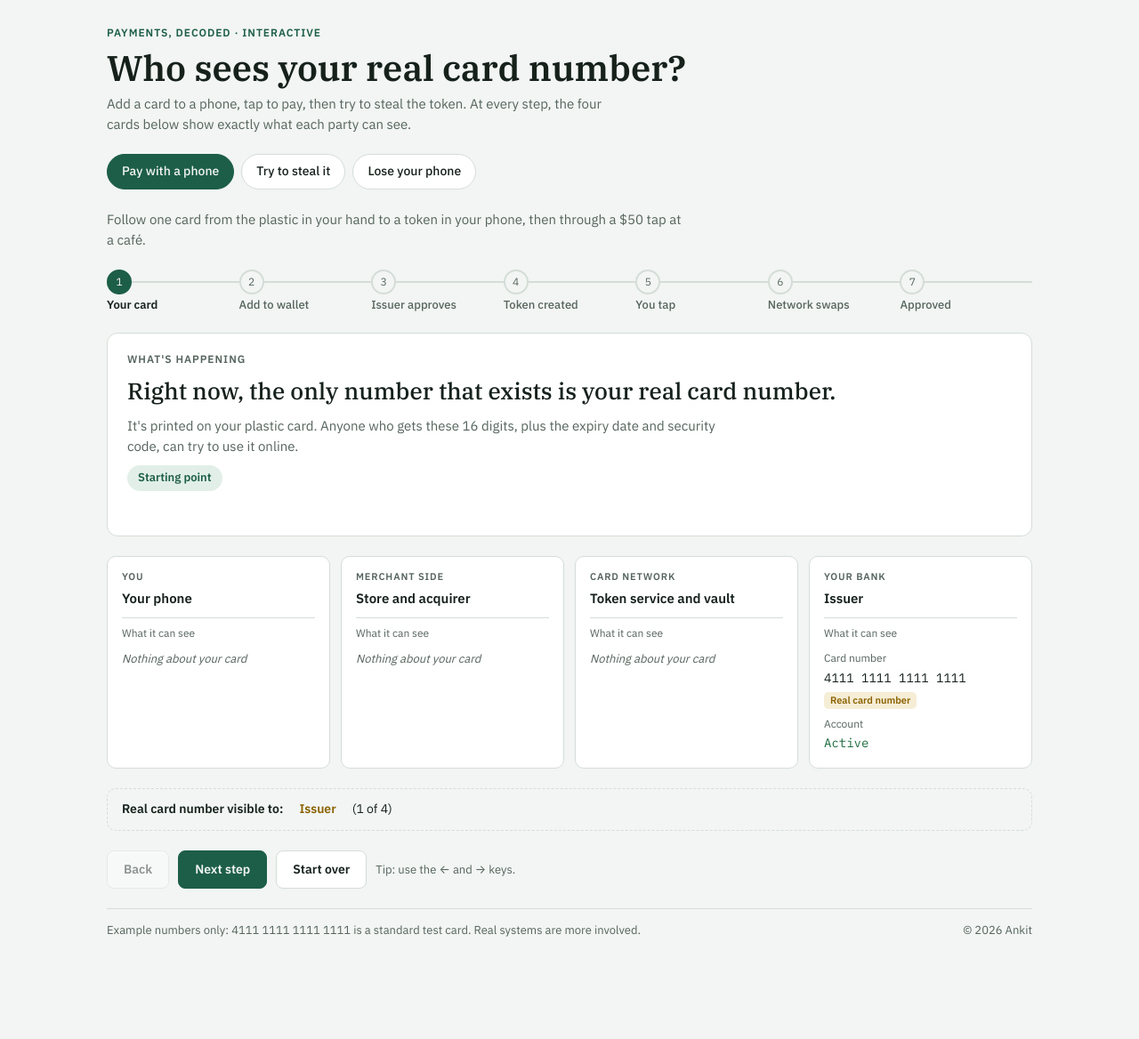
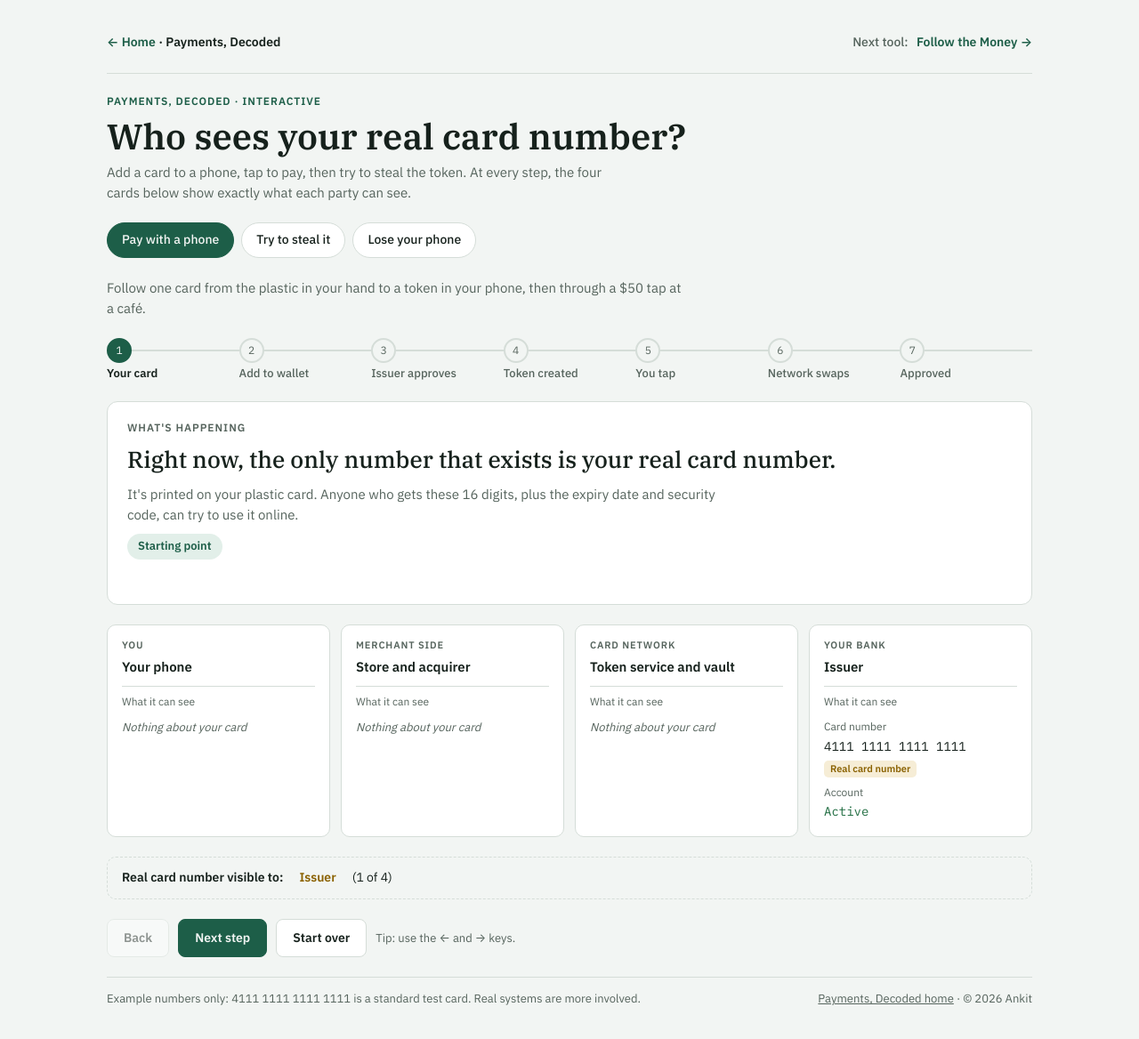
Before and after one commit to araut15/token-explorer, a plain HTML site: page index.html in a window 1280 px wide. Shown: the whole page at 89% size. Before the commit the page ends 1097 px from the top, so only its background shows below. Drawn offline with Linux system fonts and the light colour scheme.

Commit message:
Add navigation back to the home page and to the other tool
Co-Authored-By: Claude Opus 5.5 <noreply@anthropic.com>
Claude-Session: https://claude.ai/code/session_015fzNYzgQmpn61XsqgfL1Rf

```diff
--- a/index.html
+++ b/index.html
@@ -107,6 +107,17 @@ footer { display: flex; flex-wrap: wrap; justify-content: space-between; gap: 8p
   .row .v { font-size: 13px; }
 }
 
+
+/* ---- Site navigation ---- */
+.sitenav { display: flex; align-items: center; justify-content: space-between; gap: 12px; padding-bottom: 14px; border-bottom: 1px solid var(--rule); }
+.sitenav a { display: inline-flex; align-items: center; gap: 6px; min-height: 40px; font-size: 14px; font-weight: 600; color: var(--accent); text-decoration: none; border-radius: 8px; }
+.sitenav a:hover { text-decoration: underline; }
+.sitenav a:focus-visible { outline: 2px solid var(--accent); outline-offset: 2px; }
+.sitenav .home { gap: 0; }
+.sitenav .home .full { color: var(--ink); }
+.sitenav .other { color: var(--muted); font-weight: 500; }
+.sitenav .other b { color: var(--accent); font-weight: 600; }
+@media (max-width: 480px) { .sitenav .home .full, .sitenav .other .lbl { display: none; } }
 /* ---- Phone-friendly layer ---- */
 .rail-wrap { position: relative; scrollbar-width: none; }
 .rail-wrap::-webkit-scrollbar { display: none; }
@@ -141,6 +152,10 @@ footer { display: flex; flex-wrap: wrap; justify-content: space-between; gap: 8p
 </head>
 <body>
 <div class="wrap">
+  <nav class="sitenav" aria-label="Site">
+    <a class="home" href="https://araut15.github.io/">←&nbsp;<span class="short">Home</span><span class="full">&nbsp;· Payments, Decoded</span></a>
+    <a class="other" href="https://araut15.github.io/Follow-the-Money/"><span class="lbl">Next tool:&nbsp;</span><b>Follow the Money →</b></a>
+  </nav>
   <header>
     <div class="eyebrow">Payments, Decoded · Interactive</div>
     <h1>Who sees your real card number?</h1>
@@ -173,7 +188,7 @@ footer { display: flex; flex-wrap: wrap; justify-content: space-between; gap: 8p
 
   <footer>
     <span>Example numbers only: 4111 1111 1111 1111 is a standard test card. Real systems are more involved.</span>
-    <span>© 2026 Ankit</span>
+    <span><a href="https://araut15.github.io/" style="color:inherit">Payments, Decoded home</a> · © 2026 Ankit</span>
   </footer>
 </div>
 
```
